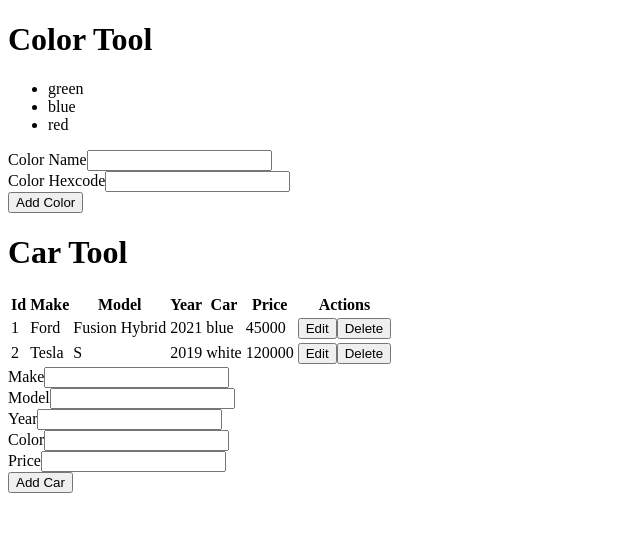
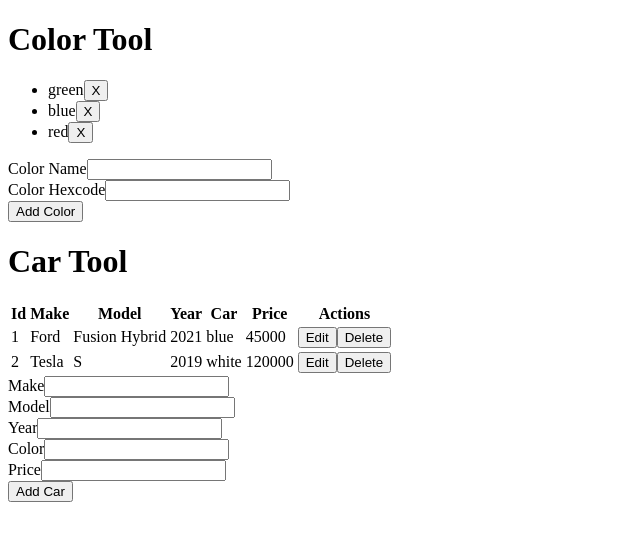
Before and after one commit to t4d-classes/bootcamp_06212021, a React (Create React App) app in the folder demo-app/: page / in a window 1280 px wide. Shown: the top 540 px of the page, without its empty margins (0-640 px from the left). Built offline with nearby package versions, Linux system fonts and the light colour scheme.

Commit message:
add code demos

```diff
--- a/demo-app/src/components/CarTool.js
+++ b/demo-app/src/components/CarTool.js
@@ -1,37 +1,18 @@
-import { useState } from 'react';
-
-import { useList } from '../hooks/useList';
+import { useCarToolStore } from '../hooks/useCarToolStore';
 
 import { ToolHeader } from "./ToolHeader";
 import { CarTable } from "./CarTable";
 import { CarForm } from "./CarForm";
 
 export const CarTool = ({cars: initialCars }) => {
-  const [cars, appendCar, replaceCar, removeCar] = useList([...initialCars]);
-  const [editCarId, setEditCarId] = useState(-1);
 
-  const cancelCar = () => setEditCarId(-1);
-
-  const addCar = (car) => {
-    appendCar(car);
-    cancelCar();
-  };
-
-  const saveCar = (car) => {
-    replaceCar(car);
-    cancelCar();
-  };
-
-  const deleteCar = (carId) => {
-    removeCar(carId);
-    cancelCar();
-  };
+  const { cars, editCarId, addCar, saveCar, deleteCar, editCar, cancelCar } = useCarToolStore(initialCars);
 
   return (
     <>
       <ToolHeader headerText="Car Tool" />
       <CarTable cars={cars} editCarId={editCarId}
-        onEditCar={setEditCarId} onDeleteCar={deleteCar}
+        onEditCar={editCar} onDeleteCar={deleteCar}
         onSaveCar={saveCar} onCancelCar={cancelCar} />
       <CarForm buttonText="Add Car" onSubmitCar={addCar} />
     </>
--- a/demo-app/src/components/ColorList.js
+++ b/demo-app/src/components/ColorList.js
@@ -1,8 +1,11 @@
-export const ColorList = ({ colors }) => {
+export const ColorList = ({ colors, onDeleteColor: deleteColor }) => {
   return (
     <ul>
       {colors.map(c => (
-        <li key={c.id}>{c.name}</li>
+        <li key={c.id}>
+          {c.name}
+          <button type="button" onClick={() => deleteColor(c.id)}>X</button>
+        </li>
       ))}
     </ul>
   );
--- a/demo-app/src/components/ColorTool.js
+++ b/demo-app/src/components/ColorTool.js
@@ -6,12 +6,12 @@ import { ColorForm } from "./ColorForm";
 
 export const ColorTool = ({ colors: initialColors }) => {
 
-  const { colors, appendColor } = useColorToolStore(initialColors);
+  const { colors, appendColor, removeColor } = useColorToolStore(initialColors);
 
   return (
     <>
       <ToolHeader headerText="Color Tool" />
-      <ColorList colors={colors} />
+      <ColorList colors={colors} onDeleteColor={removeColor} />
       <ColorForm buttonText="Add Color" onSubmitForm={appendColor} />
     </>
   );
--- /dev/null
+++ b/demo-app/src/hooks/useCarToolStore.js
@@ -0,0 +1,38 @@
+import { useState } from 'react';
+import { useList } from './useList';
+
+export const useCarToolStore = (initialCars) => {
+
+  const [cars, appendCar, replaceCar, removeCar] = useList([...initialCars]);
+  const [editCarId, setEditCarId] = useState(-1);
+
+  const cancelCar = () => setEditCarId(-1);
+
+  const addCar = (car) => {
+    appendCar(car);
+    cancelCar();
+  };
+
+  const saveCar = (car) => {
+    replaceCar(car);
+    cancelCar();
+  };
+
+  const deleteCar = (carId) => {
+    removeCar(carId);
+    cancelCar();
+  };
+
+
+
+  return {
+    cars,
+    editCarId,
+    addCar,
+    saveCar,
+    deleteCar,
+    editCar: setEditCarId,
+    cancelCar,
+  };
+
+};
--- a/demo-app/src/hooks/useColorToolStore.js
+++ b/demo-app/src/hooks/useColorToolStore.js
@@ -2,11 +2,12 @@ import { useList } from './useList';
 
 export const useColorToolStore = (initialColors) => {
 
-  const [colors, appendColor] = useList([...initialColors]);
+  const [ colors, appendColor, , removeColor ] = useList([...initialColors]);
 
   return {
     colors,
     appendColor,
+    removeColor,
   };
 
 };
```
